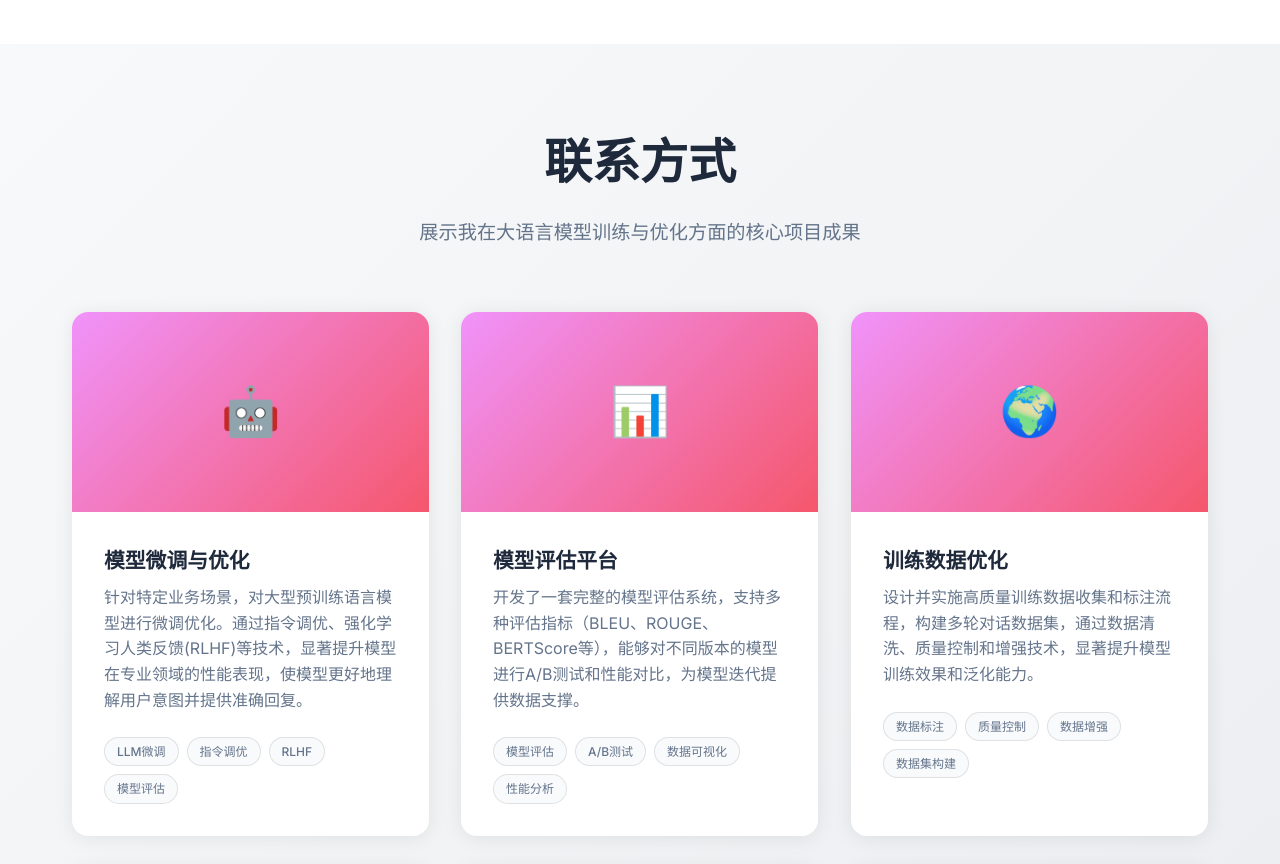
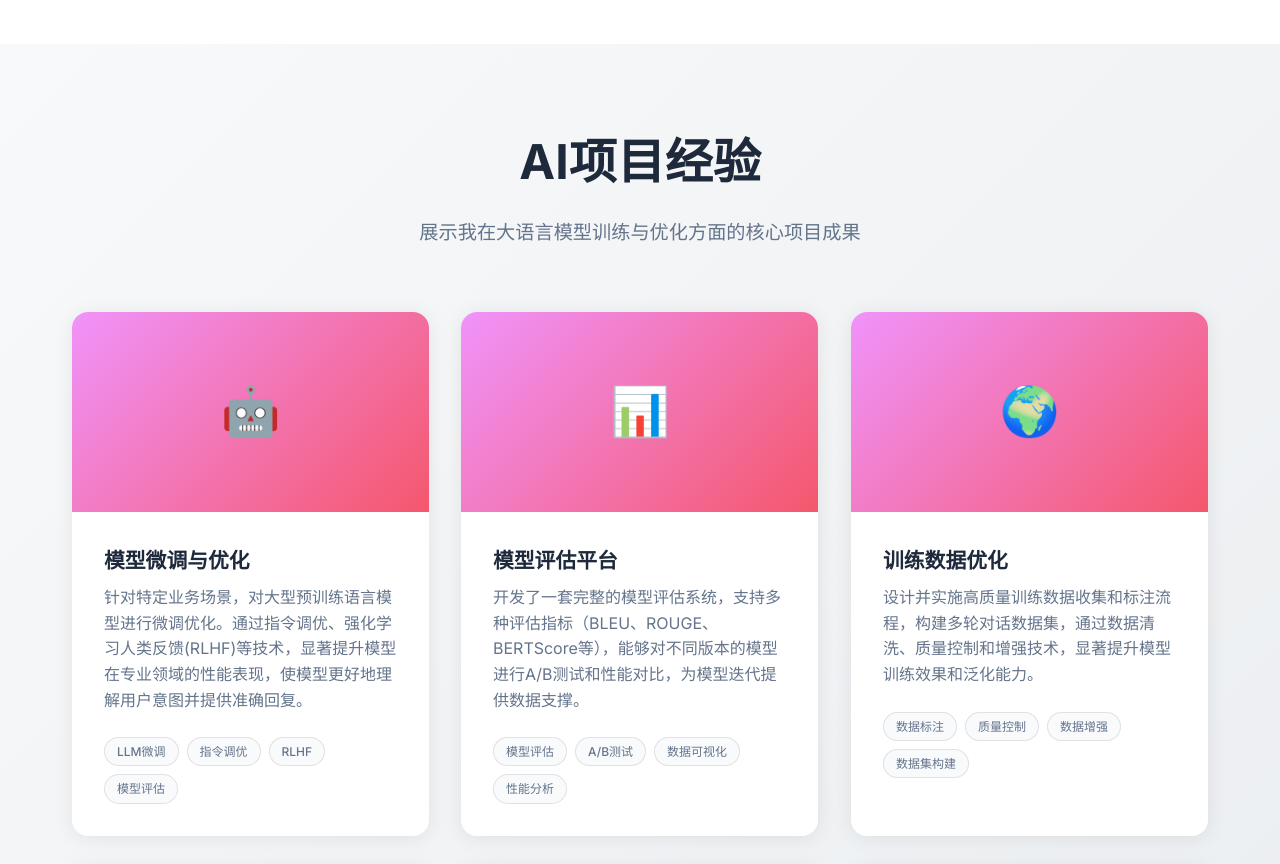
Before and after one commit to zhangyn8/myweb, a plain HTML site: page index.html in a window 1280 px wide. Shown: the part 2120-2984 px from the top of the page. Drawn offline with Linux system fonts and the light colour scheme.

Commit message:
fix: 修复项目模块标题错误，将'联系方式'改为'AI项目经验'

```diff
--- a/index.html
+++ b/index.html
@@ -145,7 +145,7 @@
 
             <section class="cali-section" id="projects">
                 <div class="cali-container">
-                    <h2 class="cali-section-title scroll-animate fadeInUp glow-effect">联系方式</h2>
+                    <h2 class="cali-section-title scroll-animate fadeInUp glow-effect">AI项目经验</h2>
                     <p class="cali-section-subtitle">展示我在大语言模型训练与优化方面的核心项目成果</p>
 
                     <div class="cali-projects-grid">
```
